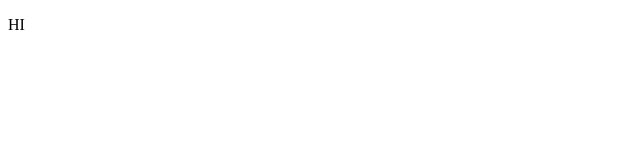
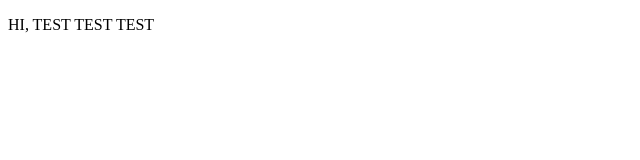
Before and after one commit to tran0439/Week-16, a plain HTML site: page index.html in a window 1280 px wide. Shown: the whole page, without its empty margins (0-640 px from the left). Drawn offline with Linux system fonts and the light colour scheme.

Commit message:
Update index.html
Including Test

```diff
--- a/index.html
+++ b/index.html
@@ -9,7 +9,7 @@
 </head>
 
 <body>
-    <p>HI</p>
+    <p>HI, TEST TEST TEST</p>
 </body>
 
 </html>
```
